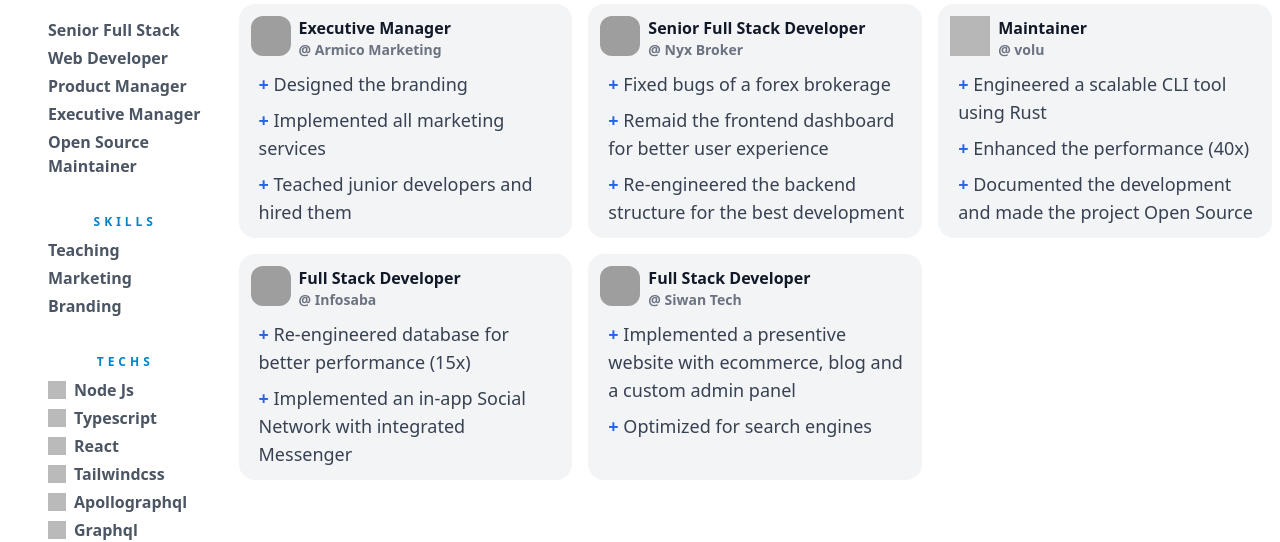
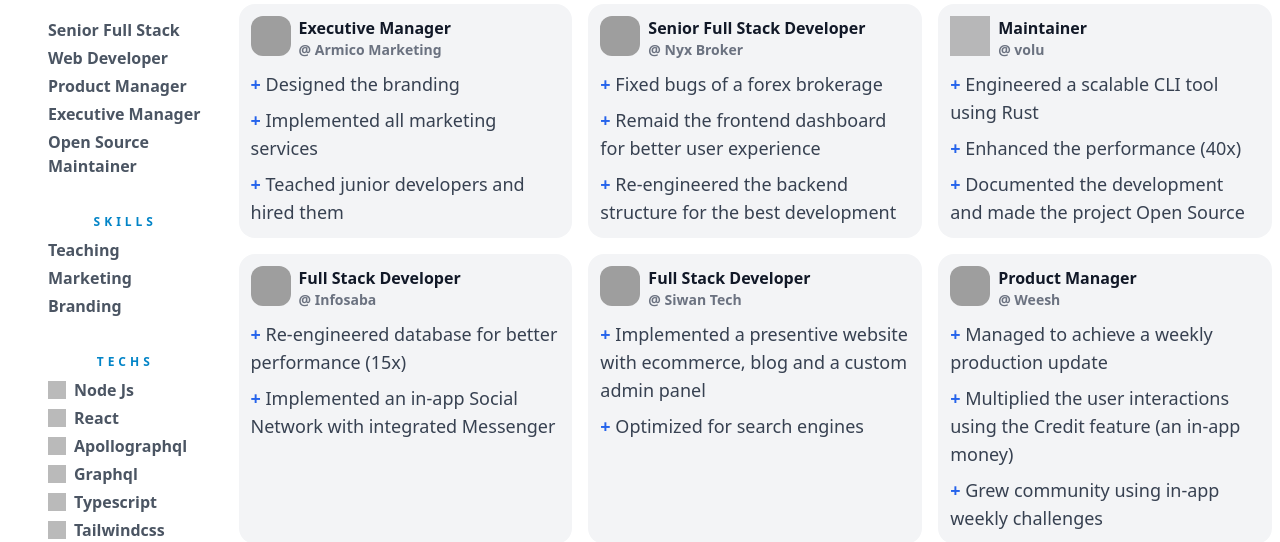
Before and after one commit to thearian/thearian, a Next.js app: page / in a window 1280 px wide. Shown: the part 300-842 px from the top of the page. Built offline with nearby package versions, Linux system fonts and the light colour scheme; grey boxes are pictures that could not be loaded.

Commit message:
fix: mobile Experience styles

```diff
--- a/components/Experience/index.tsx
+++ b/components/Experience/index.tsx
@@ -111,7 +111,7 @@
 
         <div className='text-gray-700 text-lg'>
           { data.challenges.map(challenge =>
-            <p key={challenge} className='mt-2 ml-2'>
+            <p key={challenge} className='mt-2'>
               <b className='text-blue-600'>+</b> { challenge }
             </p>
            ) }
@@ -129,7 +129,7 @@
             >
               { data.source ?
                 <TechIcon icon='github' size={25} className='opacity-90 invert' /> :
-                <EyeOffIcon className='w-5 h-5' />
+                <EyeOffIcon className='w-7 h-7 md:w-5 md:h-5' />
               }
               <span className='ml-2'>
                 { data.source ? 'View Source code' : 'Source code is protected' }
@@ -140,8 +140,10 @@
                   className={styles.primary_button}
                   href={data.url}
                 >
-                <LinkIcon className='w-5 h-5 mr-2' />
-                View Website
+                <LinkIcon className='w-7 h-7 md:w-5 md:h-5' />
+                <span className='ml-2'>
+                  View Website
+                </span>
               </a>
               }
           </div>
--- a/constants/resume.ts
+++ b/constants/resume.ts
@@ -111,4 +111,25 @@
       "Product Manager"
     ]
   },
+{
+    company: "Weesh",
+    title: "Product Manager",
+    location: "Tehran",
+    workingType: "Part Time",
+    logo: "weesh.png",
+    dates: [
+      dateByYear(2020, 4, 1),
+      dateByYear(2020, 10, 1)
+    ],
+    techs: ['react', 'graphql', 'apollographql', 'nodedotjs'],
+    challenges: [
+      'Managed to achieve a weekly production update',
+      'Multiplied the user interactions using the Credit feature (an in-app money)',
+      'Grew community using in-app weekly challenges'
+    ],
+    url: "https://weeshme.netlify.app",
+    tags: [
+      "Product Manager"
+    ]
+  }
 ]
--- a/styles/Experience.module.css
+++ b/styles/Experience.module.css
@@ -22,11 +22,15 @@
 }
 
 .container_full .card {
-  @apply p-7 bg-white border shadow shadow-2xl m-10 md:w-2/3 lg:w-1/2
+  @apply p-7 bg-white border shadow shadow-2xl m-3 md:w-2/3 lg:w-1/2
 }
 
 .button {
-  @apply flex flex-row items-center py-1 rounded-full;
+  @apply flex flex-row items-center p-3 md:py-1 rounded-xl md:rounded-full;
+}
+
+.button>span {
+  @apply hidden md:block;
 }
 
 .primary_button {
```
Also changed, not shown: public/weesh.png (added).
